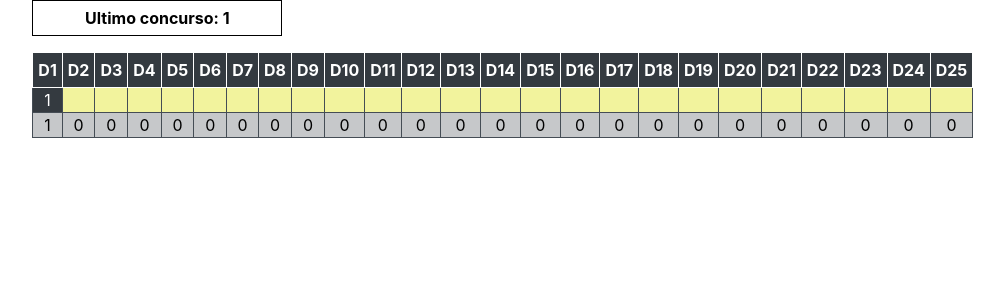
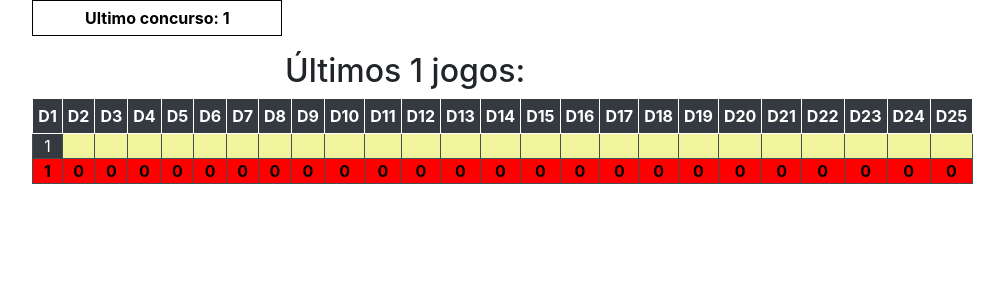
Before and after one commit to alexdeitos/Playloto, a Django app: page /mov in a window 1280 px wide. Shown: the part 111-411 px from the top of the page, without its empty margins (201-1205 px from the left). Run offline with Django 4.2, Linux system fonts and the light colour scheme; a user stored in the database is signed in; tables that the repository leaves empty hold one stand-in row (values such as "Sample post"); some libraries are stand-ins or nearby versions.

Commit message:
JavaScript update on html directly

```diff
--- a/apploto/templates/TabelaMovimento.html
+++ b/apploto/templates/TabelaMovimento.html
@@ -30,6 +30,8 @@
         let	count23 = 0 ;
         let	count24 = 0 ;
         let	count25 = 0 ;
+
+        const lista = document.getElementById("table-dark");
 
         dezena.forEach(element => {
             if (element.innerHTML === '1'){
@@ -108,137 +110,26 @@
                 count25 += 1
             }
         })
-        console.log("a dezena 1 veio; "+ count1 + " vezes nos ultimos 20 jogos!");
-        console.log("a dezena 2 veio; "+ count2 + " vezes nos ultimos 20 jogos!");
-        console.log("a dezena 3 veio; "+ count3 + " vezes nos ultimos 20 jogos!");
-        console.log("a dezena 4 veio; "+ count4 + " vezes nos ultimos 20 jogos!");
-        console.log("a dezena 5 veio; "+ count5 + " vezes nos ultimos 20 jogos!");
-        console.log("a dezena 6 veio; "+ count6 + " vezes nos ultimos 20 jogos!");
-        console.log("a dezena 7 veio; "+ count7 + " vezes nos ultimos 20 jogos!");
-        console.log("a dezena 8 veio; "+ count8 + " vezes nos ultimos 20 jogos!");
-        console.log("a dezena 9 veio; "+ count9 + " vezes nos ultimos 20 jogos!");
-        console.log("a dezena 10 veio; "+ count10 + " vezes nos ultimos 20 jogos!");
-        console.log("a dezena 11 veio; "+ count11 + " vezes nos ultimos 20 jogos!");
-        console.log("a dezena 12 veio; "+ count12 + " vezes nos ultimos 20 jogos!");
-        console.log("a dezena 13 veio; "+ count13 + " vezes nos ultimos 20 jogos!");
-        console.log("a dezena 14 veio; "+ count14 + " vezes nos ultimos 20 jogos!");
-        console.log("a dezena 15 veio; "+ count15 + " vezes nos ultimos 20 jogos!");
-        console.log("a dezena 16 veio; "+ count16 + " vezes nos ultimos 20 jogos!");
-        console.log("a dezena 17 veio; "+ count17 + " vezes nos ultimos 20 jogos!");
-        console.log("a dezena 18 veio; "+ count18 + " vezes nos ultimos 20 jogos!");
-        console.log("a dezena 19 veio; "+ count19 + " vezes nos ultimos 20 jogos!");
-        console.log("a dezena 20 veio; "+ count20 + " vezes nos ultimos 20 jogos!");
-        console.log("a dezena 21 veio; "+ count21 + " vezes nos ultimos 20 jogos!");
-        console.log("a dezena 22 veio; "+ count22 + " vezes nos ultimos 20 jogos!");
-        console.log("a dezena 23 veio; "+ count23 + " vezes nos ultimos 20 jogos!");
-        console.log("a dezena 24 veio; "+ count24 + " vezes nos ultimos 20 jogos!");
-        console.log("a dezena 25 veio; "+ count25 + " vezes nos ultimos 20 jogos!");
+        const list = [count1, count2, count3, count4, count5, count6, count7, count8, count9, count10, count11, count12, count13, count14, count15, count16, count17, count18, count19, count20, count21, count22, count23, count24, count25];
 
-        const lista = document.getElementById("table-dark");
-        tbRow =  document.createElement("tr");
-        var d1 = document.createElement("td");
-        var d2 = document.createElement("td");
-        var d3 = document.createElement("td");
-        var d4 = document.createElement("td");
-        var d5 = document.createElement("td");
-        var d6 = document.createElement("td");
-        var d7 = document.createElement("td");
-        var d8 = document.createElement("td");
-        var d9 = document.createElement("td");
-        var d10 = document.createElement("td");
-        var d11 = document.createElement("td");
-        var d12 = document.createElement("td");
-        var d13 = document.createElement("td");
-        var d14 = document.createElement("td");
-        var d15 = document.createElement("td");
-        var d16 = document.createElement("td");
-        var d17 = document.createElement("td");
-        var d18 = document.createElement("td");
-        var d19 = document.createElement("td");
-        var d20 = document.createElement("td");
-        var d21 = document.createElement("td");
-        var d22 = document.createElement("td");
-        var d23 = document.createElement("td");
-        var d24 = document.createElement("td");
-        var d25 = document.createElement("td");
-
-        d1.textContent= count1;
-        d2.textContent= count2;
-        d3.textContent= count3;
-        d4.textContent= count4;
-        d5.textContent= count5;
-        d6.textContent= count6;
-        d7.textContent= count7;
-        d8.textContent= count8;
-        d9.textContent= count9;
-        d10.textContent= +count10;
-        d11.textContent= +count11;
-        d12.textContent= +count12;
-        d13.textContent= +count13;
-        d14.textContent= +count14;
-        d15.textContent= +count15;
-        d16.textContent= +count16;
-        d17.textContent= +count17;
-        d18.textContent= +count18;
-        d19.textContent= +count19;
-        d20.textContent= +count20;
-        d21.textContent= +count21;
-        d22.textContent= +count22;
-        d23.textContent= +count23;
-        d24.textContent= +count24;
-        d25.textContent= +count25;
-
-        d1.style.color = "black";
-        d2.style.color = "black";
-        d3.style.color = "black";
-        d4.style.color = "black";
-        d5.style.color = "black";
-        d6.style.color = "black";
-        d7.style.color = "black";
-        d8.style.color = "black";
-        d9.style.color = "black";
-        d10.style.color = "black";
-        d11.style.color = "black";
-        d12.style.color = "black";
-        d13.style.color = "black";
-        d14.style.color = "black";
-        d15.style.color = "black";
-        d16.style.color = "black";
-        d17.style.color = "black";
-        d18.style.color = "black";
-        d19.style.color = "black";
-        d20.style.color = "black";
-        d21.style.color = "black";
-        d22.style.color = "black";
-        d23.style.color = "black";
-        d24.style.color = "black";
-        d25.style.color = "black";
-
-        lista.appendChild(d1);
-        lista.appendChild(d2);
-        lista.appendChild(d3);
-        lista.appendChild(d4);
-        lista.appendChild(d5);
-        lista.appendChild(d6);
-        lista.appendChild(d7);
-        lista.appendChild(d8);
-        lista.appendChild(d9);
-        lista.appendChild(d10);
-        lista.appendChild(d11);
-        lista.appendChild(d12);
-        lista.appendChild(d13);
-        lista.appendChild(d14);
-        lista.appendChild(d15);
-        lista.appendChild(d16);
-        lista.appendChild(d17);
-        lista.appendChild(d18);
-        lista.appendChild(d19);
-        lista.appendChild(d20);
-        lista.appendChild(d21);
-        lista.appendChild(d22);
-        lista.appendChild(d23);
-        lista.appendChild(d24);
-        lista.appendChild(d25);
+        for (var i=0 ; i < 25; i++){
+            v = "d"+(i+1);
+            v = document.createElement('td');
+            v.textContent = list[i]
+            v.style.color = 'black';
+            v.style.fontWeight = "bolder";
+            if (list[i] > 13) {
+                v.style.backgroundColor = "yellow";
+            }
+            if (list[i] < 10 ){
+                v.style.backgroundColor = "red";
+            }
+            if (list[i] <= 13 && list[i] >= 10) {
+                v.style.backgroundColor = "green";
+            }
+            console.log(list[i]);
+            lista.appendChild(v);
+        }
 
     });
 
@@ -255,6 +146,12 @@ Tabela de Movimentação
         <div class="col-8 mov1">
             <div class="container-fluid">
                 <p style="color: black;font-weight: bolder;border: 1px solid black;display: block;width: 250px; padding: 5px;text-align: center;">Ultimo concurso: {{ last_concurso }}</p>
+                <div class="col-11"  style="text-align: center;">
+                    <h2>
+                        Últimos {{ qtd_jogos }} jogos:
+                    </h2>
+                </div>
+
                 <table id="table-dark" class="table-dark col-12">
                     <thead class="thead-light">
                         <tr>
--- a/apploto/views.py
+++ b/apploto/views.py
@@ -1,4 +1,5 @@
 from itertools import count
+from operator import length_hint
 from django.shortcuts import render
 from django.http import HttpResponse
 from django.contrib.auth.decorators import login_required
@@ -24,8 +25,7 @@ def tabelaMovimento(request):
     data =  today_date - td
     last = Sorteio.objects.all().latest()
     last_concurso = last.concurso
-
-    query_set = Sorteio.objects.values_list('B1','B2','B3','B4','B5','B6','B7','B8','B9','B10','B11','B12','B13','B14','B15').filter(concurso__gte=(last_concurso-9)).order_by('concurso')
+    query_set = Sorteio.objects.values_list('B1','B2','B3','B4','B5','B6','B7','B8','B9','B10','B11','B12','B13','B14','B15').filter(concurso__gte=(last_concurso-19)).order_by('concurso')
     query_set1 = Sorteio.objects.values_list('B1','B2','B3','B4','B5','B6','B7','B8','B9','B10','B11','B12','B13','B14','B15').filter(data_sorteio__gte=data).order_by('-concurso')
     result = []
     result1 = []
@@ -77,6 +77,7 @@ def tabelaMovimento(request):
                     context = {'countCiclo' : countCiclo, }
 
     context = {
+        'qtd_jogos' : len(vetJogos),
         'vetJogos': vetJogos,
         'vetJogos1' : vetJogos1,
         'last_concurso' : last_concurso,
```
